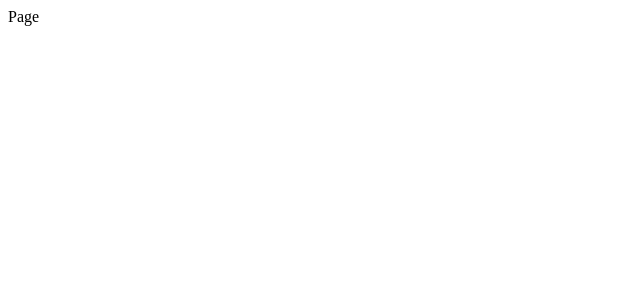
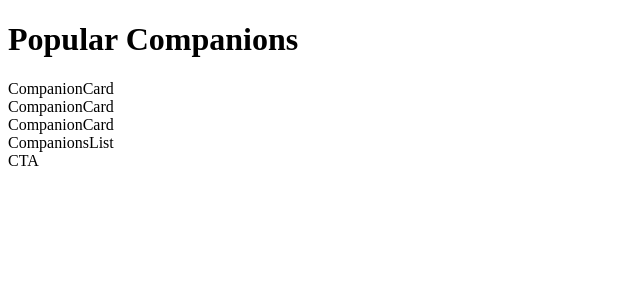
Before and after one commit to FelipeMDantas/LearningCompanion, a Next.js app: page / in a window 1280 px wide. Shown: the top 300 px of the page, without its empty margins (0-640 px from the left). Built offline with nearby package versions, Linux system fonts and the light colour scheme.

Commit message:
[feat] Create companions-related components

```diff
--- a/app/page.tsx
+++ b/app/page.tsx
@@ -1,5 +1,24 @@
+import CompanionCard from "@/components/CompanionCard";
+import CompanionsList from "@/components/CompanionsList";
+import CTA from "@/components/CTA";
+
 const Page = () => {
-  return <div>Page</div>;
+  return (
+    <main>
+      <h1>Popular Companions</h1>
+
+      <section className="home-section">
+        <CompanionCard />
+        <CompanionCard />
+        <CompanionCard />
+      </section>
+
+      <section className="home-section">
+        <CompanionsList />
+        <CTA />
+      </section>
+    </main>
+  );
 };
 
 export default Page;
--- /dev/null
+++ b/components/CTA.tsx
@@ -0,0 +1,5 @@
+const CTA = () => {
+  return <div>CTA</div>;
+};
+
+export default CTA;
--- /dev/null
+++ b/components/CompanionCard.tsx
@@ -0,0 +1,5 @@
+const CompanionCard = () => {
+  return <div>CompanionCard</div>;
+};
+
+export default CompanionCard;
--- /dev/null
+++ b/components/CompanionsList.tsx
@@ -0,0 +1,5 @@
+const CompanionsList = () => {
+  return <div>CompanionsList</div>;
+};
+
+export default CompanionsList;
```
